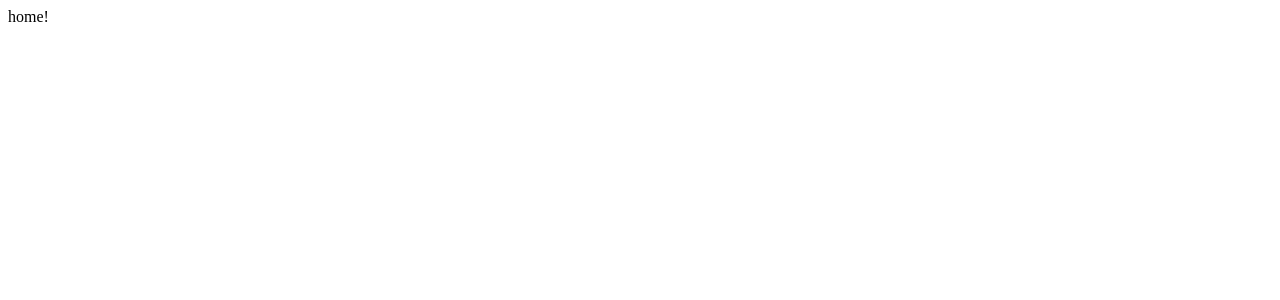
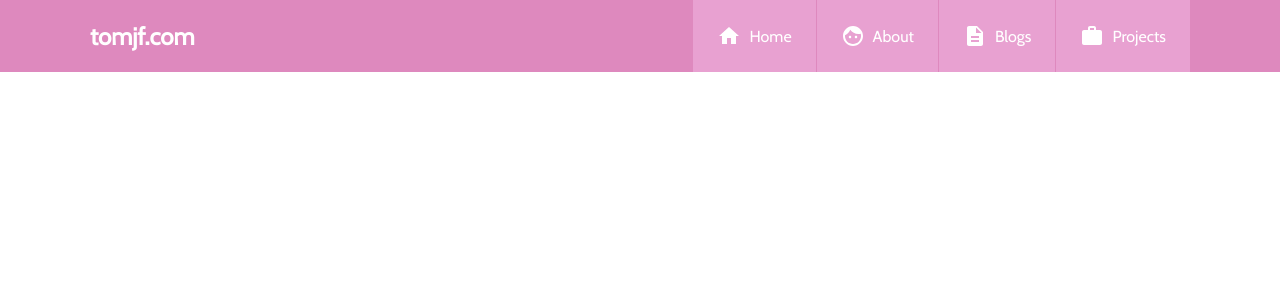
Before and after one commit to tomfinney/website, a React (Vite) app: page / in a window 1280 px wide. Shown: the top 300 px of the page. Built offline with nearby package versions, Linux system fonts and the light colour scheme.

Commit message:
adds a basic top bar and some colors

```diff
--- a/package.json
+++ b/package.json
@@ -12,6 +12,10 @@
     "parcel": "^1.11.0",
     "react": "^16.8.0-alpha.0",
     "react-dom": "^16.8.0-alpha.0",
+    "react-icons": "^3.3.0",
     "react-router-dom": "^4.3.1"
+  },
+  "devDependencies": {
+    "sass": "^1.16.0"
   }
 }
--- a/src/components/App/App.jsx
+++ b/src/components/App/App.jsx
@@ -2,6 +2,7 @@ import React from "react";
 import { BrowserRouter, Route, Switch } from "react-router-dom";
 
 import "../../css/normalize.scss";
+import "../../css/core.scss";
 
 import Home from "../Home";
 
--- a/src/components/Home/Home.jsx
+++ b/src/components/Home/Home.jsx
@@ -1,7 +1,12 @@
 import React from "react";
+import PageWrapper from "../PageWrapper";
 
 function Home() {
-  return <div className="home">home!</div>;
+  return (
+    <PageWrapper>
+      <div className="home">home!</div>
+    </PageWrapper>
+  );
 }
 
 export { Home };
--- /dev/null
+++ b/src/components/PageWrapper/PageWrapper.jsx
@@ -0,0 +1,38 @@
+import React from "react";
+import { NavLink } from "react-router-dom";
+import { MdHome, MdDescription, MdFace, MdWork } from "react-icons/md";
+
+import "./pageWrapper.scss";
+
+function PageWrapper({ children }) {
+  return (
+    <div className="pageWrapper">
+      <div className="topBar">
+        <div>
+          <h2>tomjf.com</h2>
+          <nav className="navLinks">
+            <NavLink to="/">
+              <MdHome />
+              <span>Home</span>
+            </NavLink>
+            <NavLink to="/about">
+              <MdFace />
+              <span>About</span>
+            </NavLink>
+            <NavLink to="/blogs">
+              <MdDescription />
+              <span>Blogs</span>
+            </NavLink>
+            <NavLink to="/projects">
+              <MdWork />
+              <span>Projects</span>
+            </NavLink>
+          </nav>
+        </div>
+      </div>
+      {children}
+    </div>
+  );
+}
+
+export { PageWrapper };
--- /dev/null
+++ b/src/components/PageWrapper/index.js
@@ -0,0 +1,3 @@
+import { PageWrapper } from "./PageWrapper";
+
+export default PageWrapper;
--- /dev/null
+++ b/src/components/PageWrapper/pageWrapper.scss
@@ -0,0 +1,54 @@
+@import "../../css/_vars";
+
+.pageWrapper {
+  min-height: 100vh;
+}
+
+.topBar {
+  @include wrapped();
+  background-color: $colorPrimary;
+
+  > div {
+    display: flex;
+    align-items: center;
+  }
+
+  h2 {
+    margin: 0;
+  }
+}
+
+.navLinks {
+  flex: 1;
+  text-align: right;
+
+  a {
+    padding: $largeGutter;
+    background-color: $colorPrimaryLight;
+    transition: $transitionSpeed;
+    color: $colorWhite;
+    text-decoration: none;
+    display: inline-block;
+    vertical-align: middle;
+    text-align: center;
+  }
+
+  a * {
+    display: inline-block;
+    vertical-align: middle;
+  }
+
+  a + a {
+    border-left: 1px solid $colorPrimary;
+  }
+
+  svg {
+    margin-right: $smallGutter;
+    width: $largeGutter;
+    height: $largeGutter;
+  }
+
+  a:hover {
+    background-color: $colorPrimaryLighter;
+  }
+}
--- /dev/null
+++ b/src/css/_vars.scss
@@ -0,0 +1,24 @@
+$siteWidth: 1100px;
+
+$normalGutter: 16px;
+$largeGutter: 24px;
+$smallGutter: 8px;
+
+$fontFamily: "Cabin";
+
+$colorWhite: #fff;
+$colorBlack: #000;
+$colorDark: #070707;
+$colorGrey: #40434e;
+$colorPrimaryLight: #e8a1d1;
+$colorPrimaryLighter: #fdcff3;
+$colorPrimary: #de89be;
+
+$transitionSpeed: 0.22s;
+
+@mixin wrapped() {
+  > div {
+    max-width: $siteWidth;
+    margin: 0 auto;
+  }
+}
--- /dev/null
+++ b/src/css/core.scss
@@ -0,0 +1,13 @@
+@import url("https://fonts.googleapis.com/css?family=Cabin");
+@import "./_vars";
+
+* {
+  box-sizing: border-box;
+  font-family: $fontFamily, sans-serif;
+}
+
+body {
+  background-color: $colorWhite;
+  color: $colorWhite;
+  margin: 0;
+}
--- a/src/index.html
+++ b/src/index.html
@@ -1,10 +1,5 @@
 <html>
-  <head>
-    <link
-      href="https://fonts.googleapis.com/css?family=PT+Sans:400,400i,700,700i"
-      rel="stylesheet"
-    />
-  </head>
+  <head> </head>
   <body>
     <div id="root"></div>
     <script src="./index.jsx"></script>
```
Also changed, not shown: 2 other files (tests, documents, lock files or other folders).
